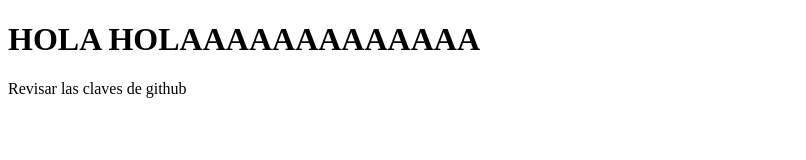
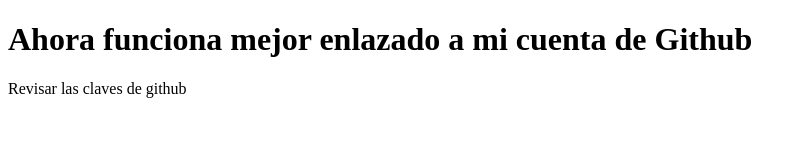
Before and after one commit to LFernandoTS/dirGit, a plain HTML site: page index.html in a window 1280 px wide. Shown: the whole page, without its empty margins (0-806 px from the left). Drawn offline with Linux system fonts and the light colour scheme.

Commit message:
NUEVO COMMIT PARA PROBAR EL FUNCIONAMIENTO DE GIT Y VISUAL

```diff
--- a/index.html
+++ b/index.html
@@ -4,10 +4,10 @@
     <meta charset="UTF-8">
     <meta http-equiv="X-UA-Compatible" content="IE=edge">
     <meta name="viewport" content="width=device-width, initial-scale=1.0">
-    <title>GOOGLE</title>
+    <title>Control de versiones</title>
 </head>
 <body>
-    <h1>HOLA HOLAAAAAAAAAAAAA</h1>
+    <h1>Ahora funciona mejor enlazado a mi cuenta de Github</h1>
     <P>Revisar las claves de github</P>
 </body>
 </html>
```
